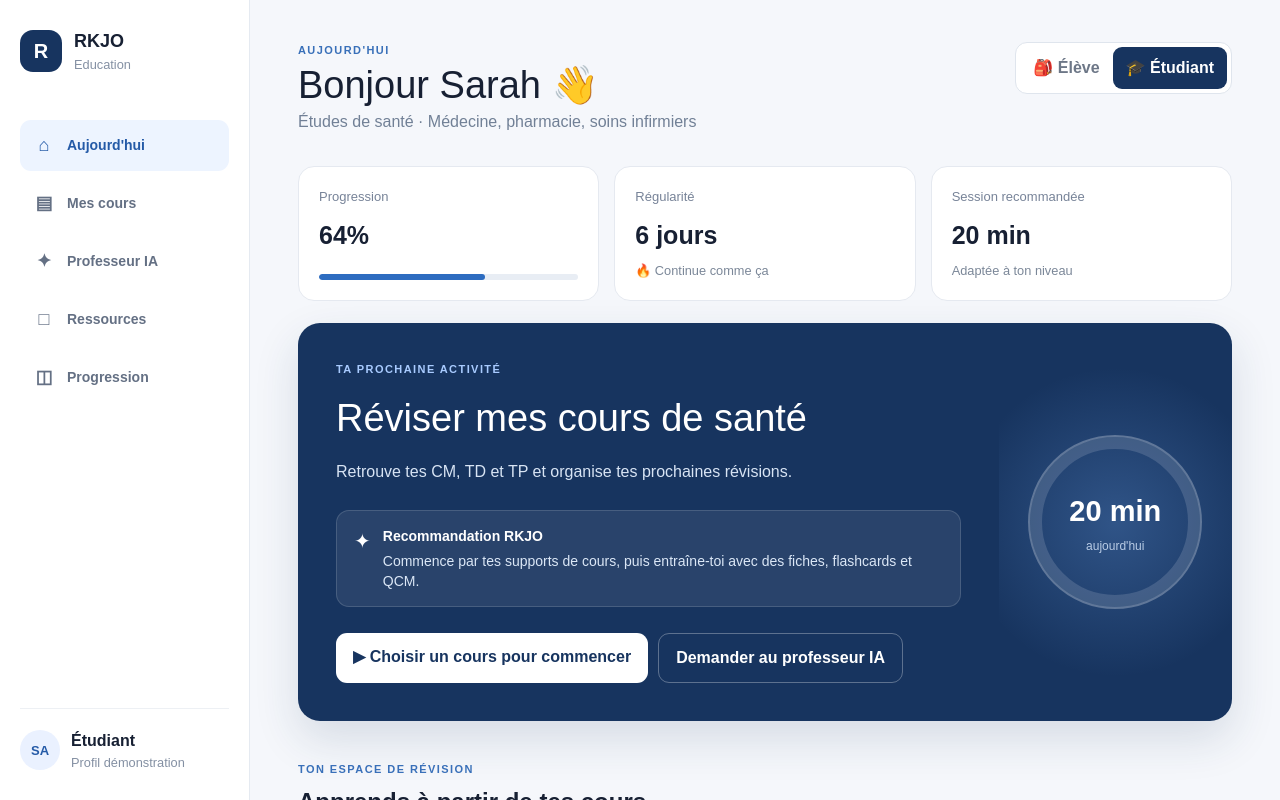
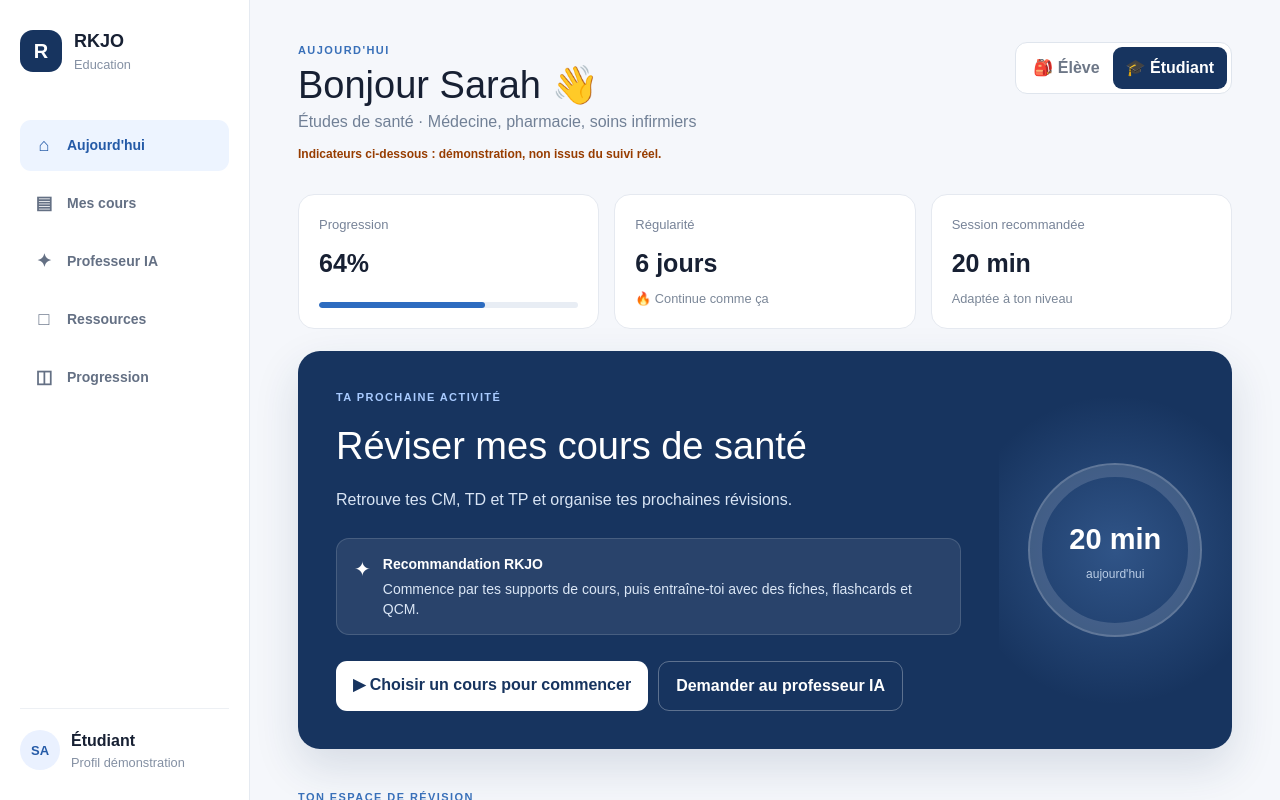
Before and after one commit to sowhatt/rkjo-ai-platform, a Next.js app in the folder apps/web/: page /education in a window 1280 px wide. Shown: the top 800 px of the page. Built offline with nearby package versions, Linux system fonts and the light colour scheme.

Commit message:
ux(education): explicitly label demonstration metrics on learner home

```diff
--- a/apps/web/src/components/education/EducationHome.tsx
+++ b/apps/web/src/components/education/EducationHome.tsx
@@ -155,6 +155,7 @@ export default function EducationHome() {
           </div>
         </header>
 
+        <p className="mt-3 text-xs font-semibold text-amber-800" role="note">Indicateurs ci-dessous : démonstration, non issus du suivi réel.</p>
         <section className="rkjo-edu-summary">
           <article>
             <span>Progression</span>
```
